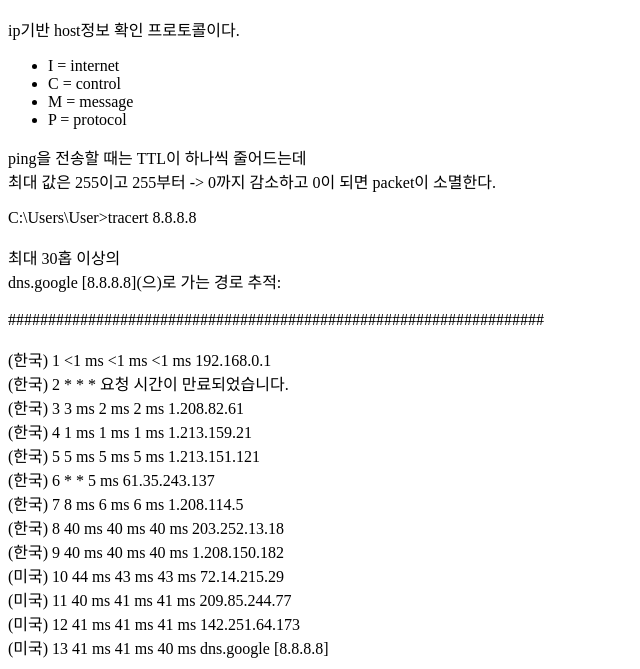
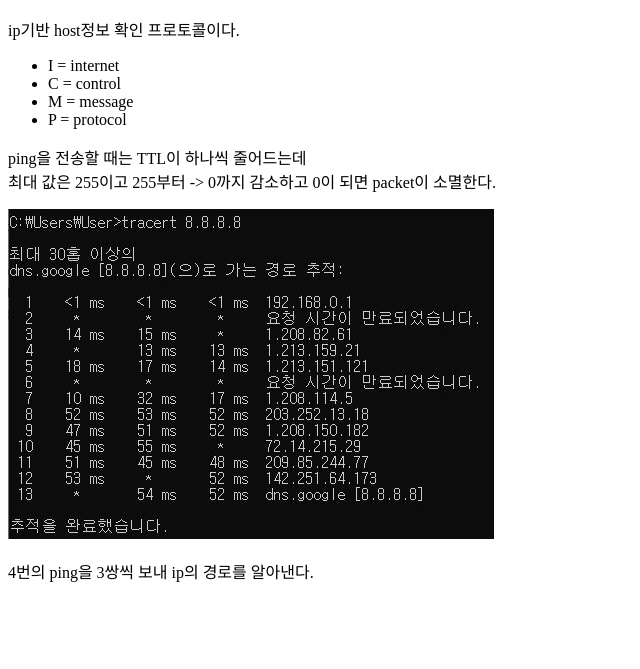
Before and after one commit to DkEtR/2022_cloud1, a plain HTML site: page 221207.html in a window 1280 px wide. Shown: the part 127-796 px from the top of the page, without its empty margins (0-640 px from the left). Drawn offline with Linux system fonts and the light colour scheme; a script that the page names is missing.

Commit message:
Update 221207.html

```diff
--- a/221207.html
+++ b/221207.html
@@ -19,25 +19,7 @@
             <li>P = protocol</li>
         </ul>
         <p>ping을 전송할 때는 TTL이 하나씩 줄어드는데 <br>최대 값은 255이고 255부터 -> 0까지 감소하고 0이 되면 packet이 소멸한다.</p>
-        <p>C:\Users\User>tracert 8.8.8.8<br><br>
-            최대 30홉 이상의<br>
-            dns.google [8.8.8.8](으)로 가는 경로 추적:<br><br>
-            ###################################################################<br><br>
-            (한국)  1    <1 ms    <1 ms    <1 ms  192.168.0.1<br>
-            (한국)  2     *        *        *     요청 시간이 만료되었습니다.<br>
-            (한국)  3     3 ms     2 ms     2 ms  1.208.82.61<br>
-            (한국)  4     1 ms     1 ms     1 ms  1.213.159.21<br>
-            (한국)  5     5 ms     5 ms     5 ms  1.213.151.121<br>
-            (한국)  6     *        *        5 ms  61.35.243.137<br>
-            (한국)  7     8 ms     6 ms     6 ms  1.208.114.5<br>
-            (한국)  8    40 ms    40 ms    40 ms  203.252.13.18<br>
-            (한국)  9    40 ms    40 ms    40 ms  1.208.150.182<br>
-            (미국) 10    44 ms    43 ms    43 ms  72.14.215.29<br>
-            (미국) 11    40 ms    41 ms    41 ms  209.85.244.77<br>
-            (미국) 12    41 ms    41 ms    41 ms  142.251.64.173<br>
-            (미국) 13    41 ms    41 ms    40 ms  dns.google [8.8.8.8]<br><br>
-            추적을 완료했습니다.</p>
-            ###################################################################<br>
+        <img src="cmd-tracert1.JPG">
         <p>4번의 ping을 3쌍씩 보내 ip의 경로를 알아낸다.</p><br><br><br>
 
         <h3>nmap</h3>
```
